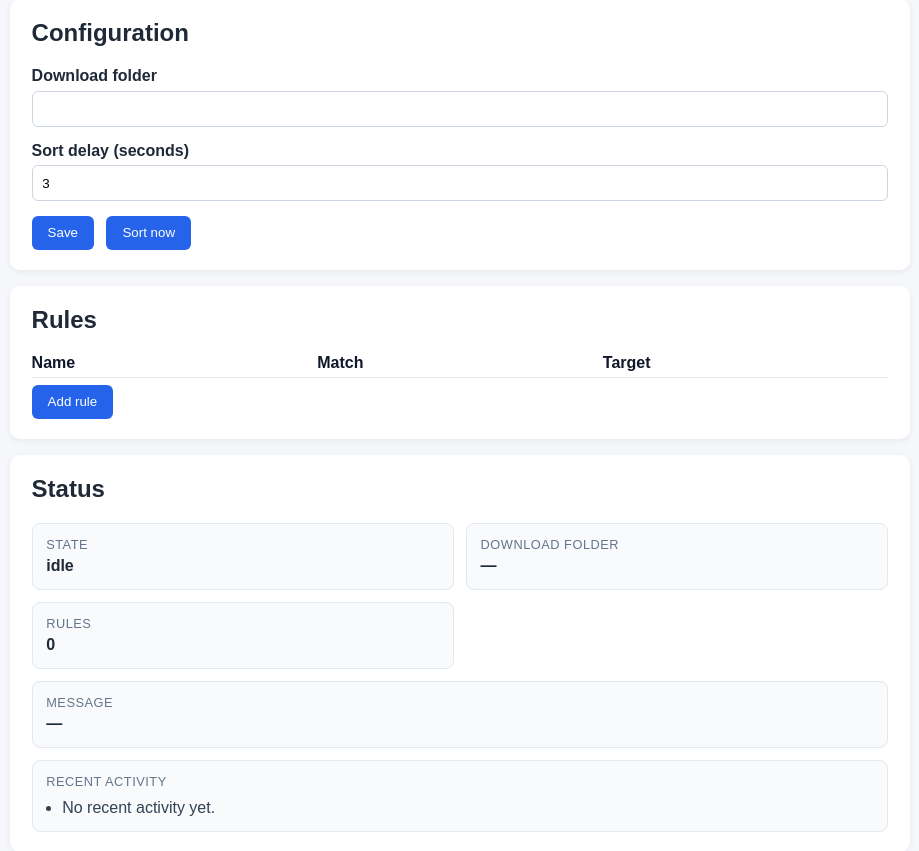
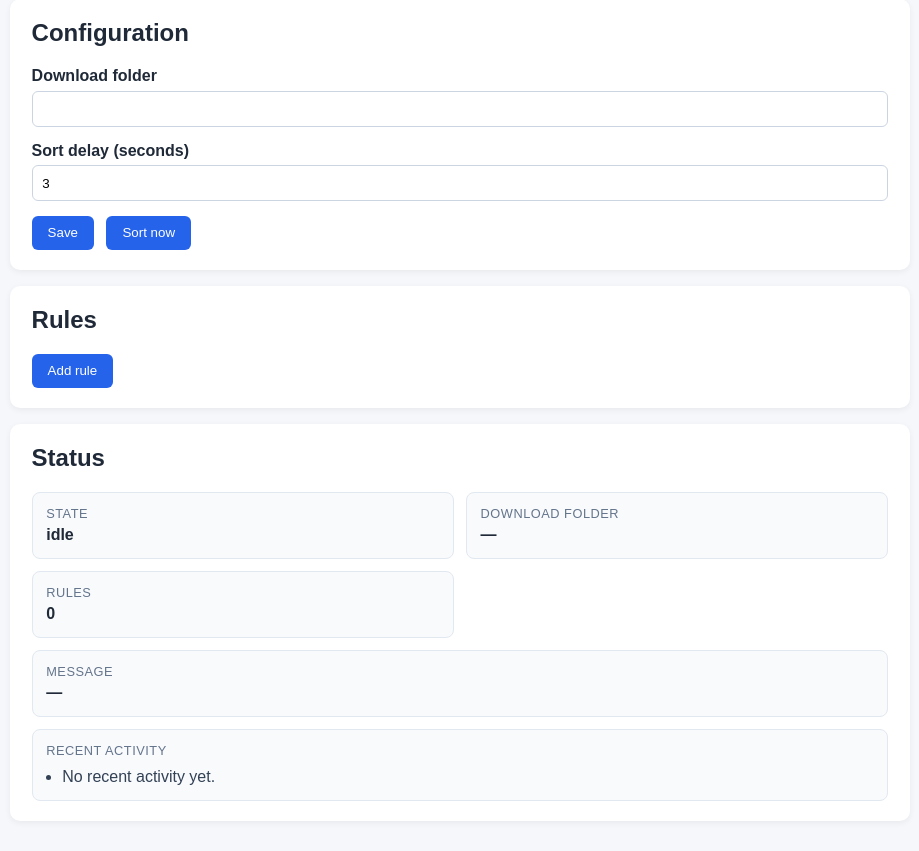
Before and after one commit to jnccd/download-folder-sorter-server, a FastAPI app: page / in a window 1280 px wide. Shown: the part 91-942 px from the top of the page, without its empty margins (180-1099 px from the left). After the commit the page ends 914 px from the top, so only its background shows below. Run offline with FastAPI, Linux system fonts and the light colour scheme; data that the repository does not hold is empty.

Commit message:
Remove header

```diff
--- a/templates/index.html
+++ b/templates/index.html
@@ -26,12 +26,6 @@
 
       <section>
         <h2>Rules</h2>
-        <div class="rule rule-header">
-          <span>Name</span>
-          <span>Match</span>
-          <span>Target</span>
-          <span></span>
-        </div>
         <div id="rules"></div>
         <button id="addRule">Add rule</button>
       </section>
```
